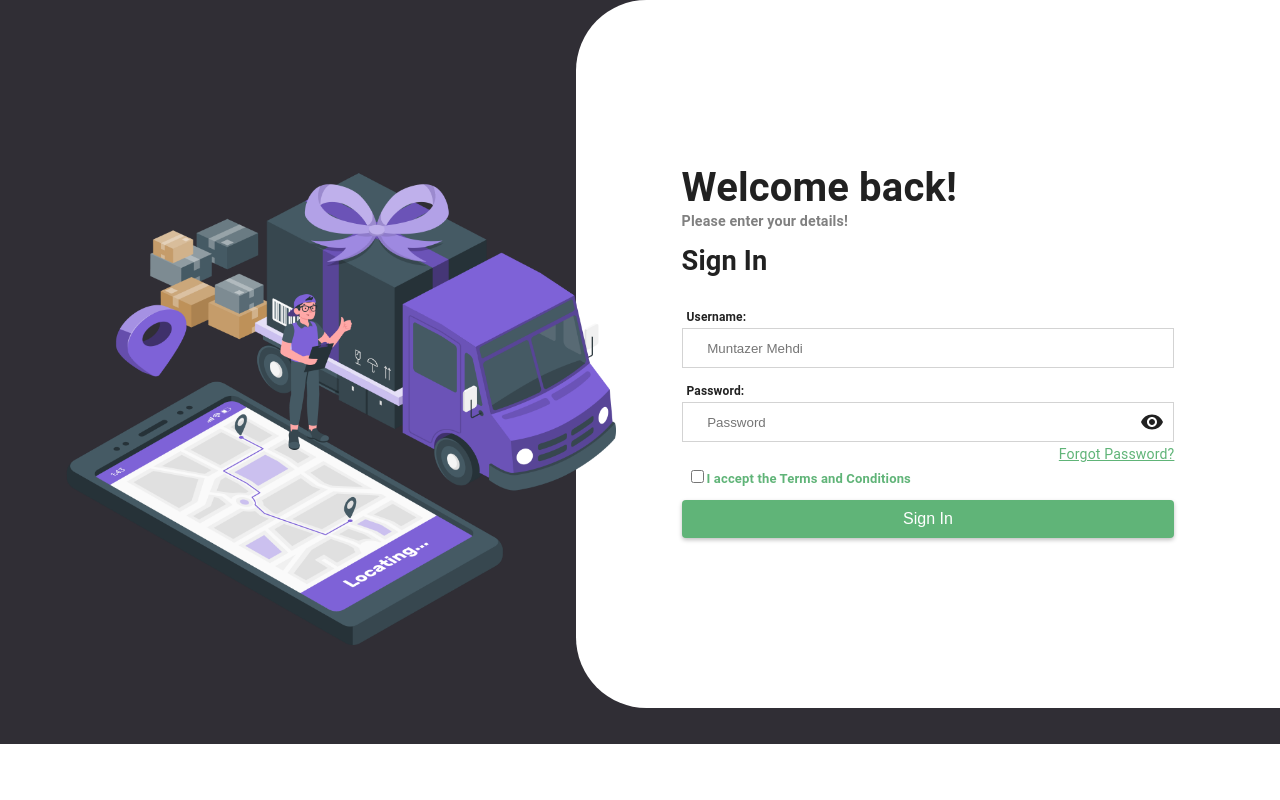
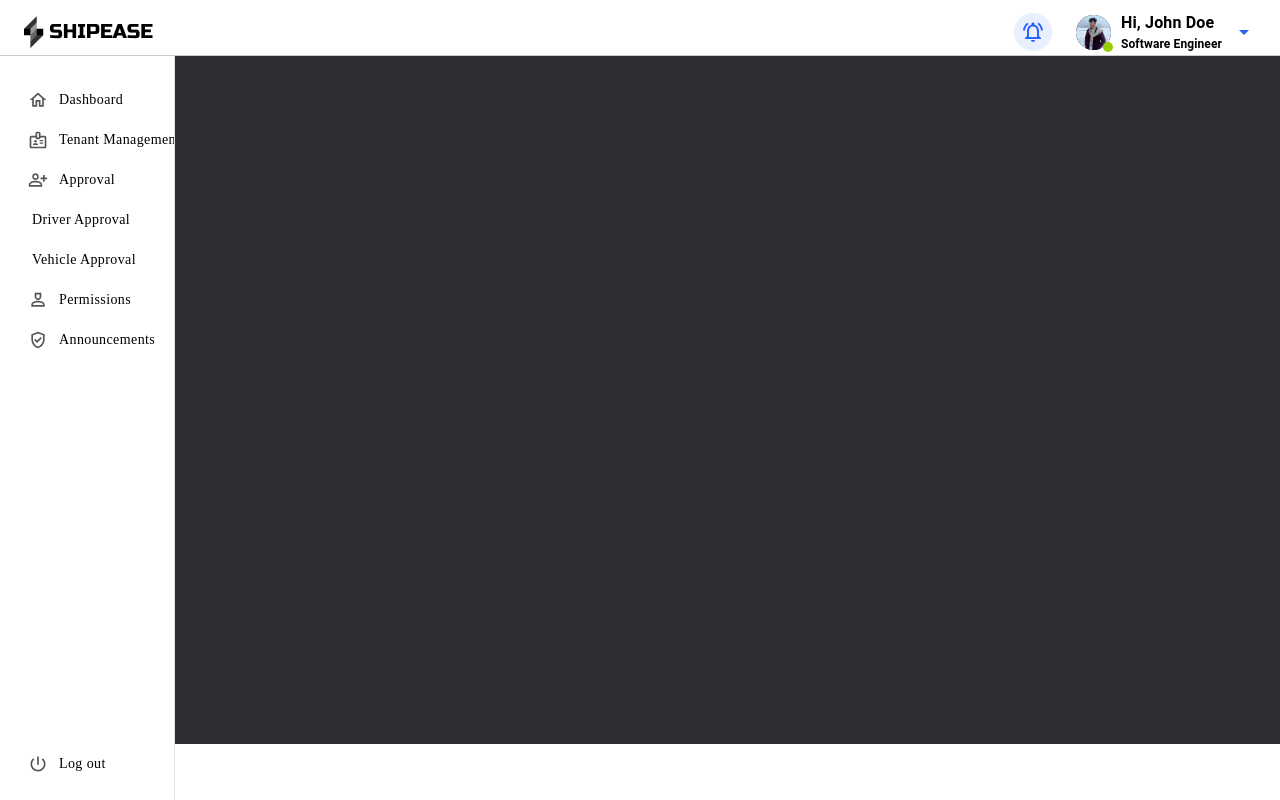
Before and after one commit to Final-Year-Project-ShipEase/shipease-frontend, a React (Create React App) app: page / in a window 1280 px wide. Built offline with nearby package versions, Linux system fonts and the light colour scheme.

Commit message:
updated sidebar

```diff
--- a/src/App.js
+++ b/src/App.js
@@ -22,7 +22,8 @@ const App = () => {
           <Router>
             <Routes>
               <Route path="/" element={<Layout />}>
-                <Route path="/" element={<SignIn />} />
+                <Route path="/" element={<ManageTenants />} />
+                <Route path="signin" element={<SignIn />} />
                 <Route path="dashboard" element={<AdminDashboard />} />
                 <Route path="managetenants" element={<ManageTenants />} />
                 <Route path="approval/drivers" element={<DriversApproval />} />
--- a/src/admin/components/sidebar/navItems.jsx
+++ b/src/admin/components/sidebar/navItems.jsx
@@ -1,5 +1,4 @@
 import HomeOutlinedIcon from '@mui/icons-material/HomeOutlined';
-import PeopleAltOutlinedIcon from '@mui/icons-material/PeopleAltOutlined';
 import PersonAddAltOutlinedIcon from '@mui/icons-material/PersonAddAltOutlined';
 import Person4OutlinedIcon from '@mui/icons-material/Person4Outlined';
 import BadgeOutlinedIcon from '@mui/icons-material/BadgeOutlined';
@@ -17,14 +16,16 @@ const NavigationItems = [
     icon: <BadgeOutlinedIcon style={{ color: '#565656' }} />,
   },
   {
-    name: 'Drivers Approval',
-    link: '/approval/drivers',
-    icon: <PeopleAltOutlinedIcon style={{ color: '#565656' }} />,
+    name: 'Approval',
+    icon: <PersonAddAltOutlinedIcon style={{ color: '#565656' }} />,
   },
   {
-    name: 'Vehicles Approval',
+    name: 'Driver Approval',
+    link: '/approval/drivers',
+  },
+  {
+    name: 'Vehicle Approval',
     link: '/approval/vehicles',
-    icon: <PersonAddAltOutlinedIcon style={{ color: '#565656' }} />,
   },
   {
     name: 'Permissions',
--- a/src/admin/components/sidebar/sidebar.jsx
+++ b/src/admin/components/sidebar/sidebar.jsx
@@ -5,11 +5,12 @@ import PowerSettingsNewOutlinedIcon from '@mui/icons-material/PowerSettingsNewOu
 import { useLocation, useNavigate } from 'react-router-dom';
 import NavigationItems from './navItems';
 
-const Sidebar = ({ leftSpan }) => {
-  const widthVal = (leftSpan / 12) * 100;
+const Sidebar = ({ leftSpan}) => {
+  const widthVal = (leftSpan / 11) * 100;
   const [activeButton, setActiveButton] = useState('');
   const navigate = useNavigate();
   const location = useLocation();
+
 
     const handleClick = (item) => {
       navigate(item.link);
@@ -22,7 +23,7 @@ const Sidebar = ({ leftSpan }) => {
       const currentPathNameCapitalized =
         currentPathName.charAt(0).toUpperCase() + currentPathName.slice(1);
       setActiveButton(currentPathNameCapitalized);
-  }, [location]);
+    }, [location])
 
     const CustomButton = ({ item, sx }) => {
       const isActive = activeButton === item.name;
@@ -33,23 +34,27 @@ const Sidebar = ({ leftSpan }) => {
             ...sx,
             display: 'flex',
             padding: '16px 16px 16px 32px',
-          alignItems: 'center',
-          gap: '8px',
+            alignItems: "left",
+            gap: '3px',
             alignSelf: 'stretch',
             overflow: 'hidden',
-          color: isActive ? '#121212' : '#565656',
+            color: isActive ? '#7E62D7' : 'black',
             textOverflow: 'ellipsis',
             whiteSpace: 'nowrap',
-          fontSize: '16px',
+            fontFamily: 'latoregular',
+            fontSize: '14px',
             textTransform: 'none',
             fontWeight: isActive ? 550 : 400,
             lineHeight: '140%',
             height: '40px',
             justifyContent: 'left',
             borderRight: isActive ? '4px solid #0061FF' : 'none',
-          backgroundColor: isActive ? '#EAEFFF' : 'transparent',
+            backgroundColor: isActive ? '#7E62D7' : 'transparent',
             '&:hover': {
-            backgroundColor: '#EAEFFF',
+              backgroundColor: 'rgba(126, 98, 215, 0.4)',
+              '&:hover': {
+                color: 'white',
+              },
             },
           }}
           onClick={() => handleClick(item)}
@@ -74,7 +79,6 @@ const Sidebar = ({ leftSpan }) => {
             py: '24px',
             width: `${widthVal}%`,
             backgroundColor: '#ffffff',
-          boxShadow: '5px 2px 10px rgba(0, 0, 0, 0.1)',
           },
         }}
       >
--- a/src/admin/pages/layout/layout.jsx
+++ b/src/admin/pages/layout/layout.jsx
@@ -1,7 +1,5 @@
 import React from 'react';
 import { Grid } from '@mui/material';
-import Navbar from '../../../admin/components/navbar/navbar';
-import Sidebar from '../../../admin/components/sidebar/sidebar';
 import { Outlet } from 'react-router-dom';
 
 const Layout = () => {
--- a/src/admin/pages/manageTenants/manageTenants.jsx
+++ b/src/admin/pages/manageTenants/manageTenants.jsx
@@ -1,9 +1,23 @@
 import React from 'react';
+import { Grid } from '@mui/material';
+import Navbar from '../../../admin/components/navbar/navbar';
+import Sidebar from '../../../admin/components/sidebar/sidebar';
 
 const ManageTenants = () => {
+  const leftSpan = 1.5;
   return (
     <div>
-      <h1>Manage Tenants</h1>
+      <header>
+        <Navbar />
+        <Grid container>
+          <Grid item md={leftSpan}>
+            <Sidebar leftSpan={leftSpan} />
+          </Grid>
+        </Grid>
+      </header>
+      <main>
+        {/* Main content goes here */}
+      </main>
     </div>
   );
 };
```
Lines whose indentation alone changed are shown as unchanged.
